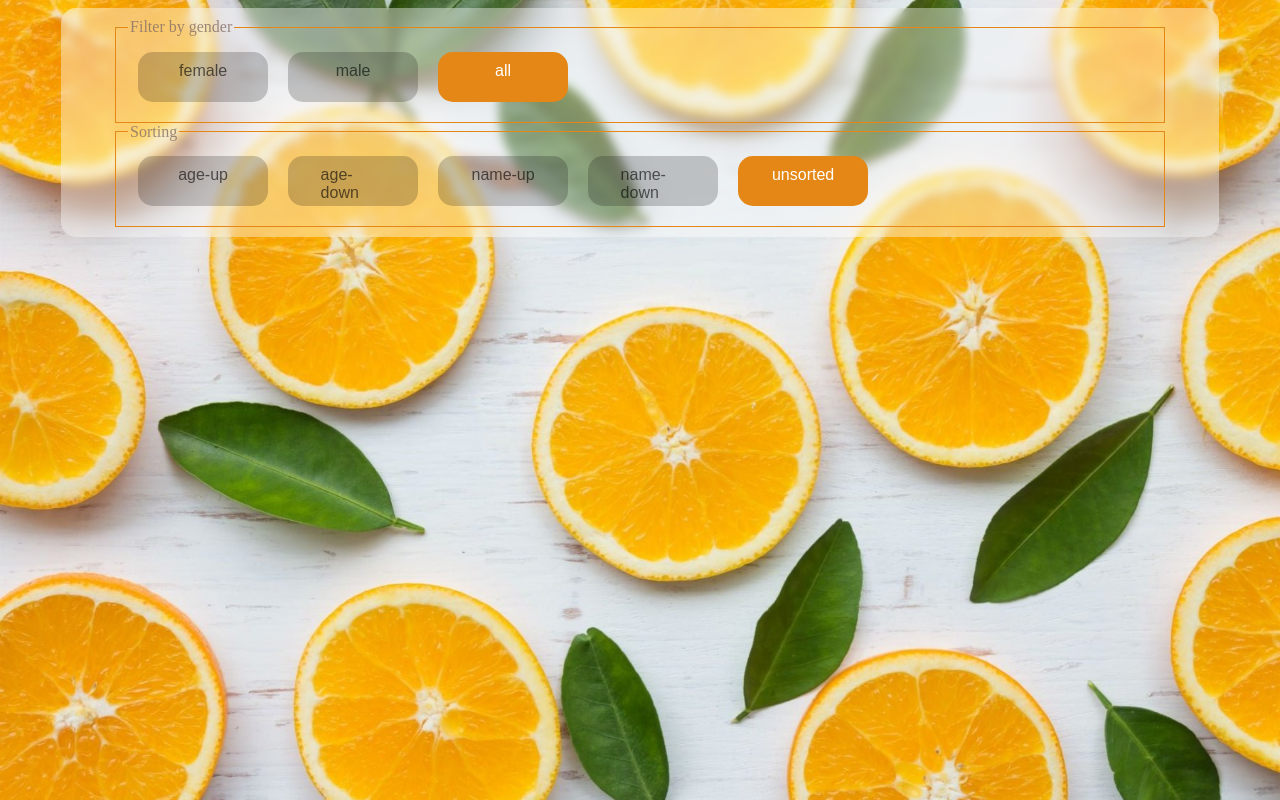
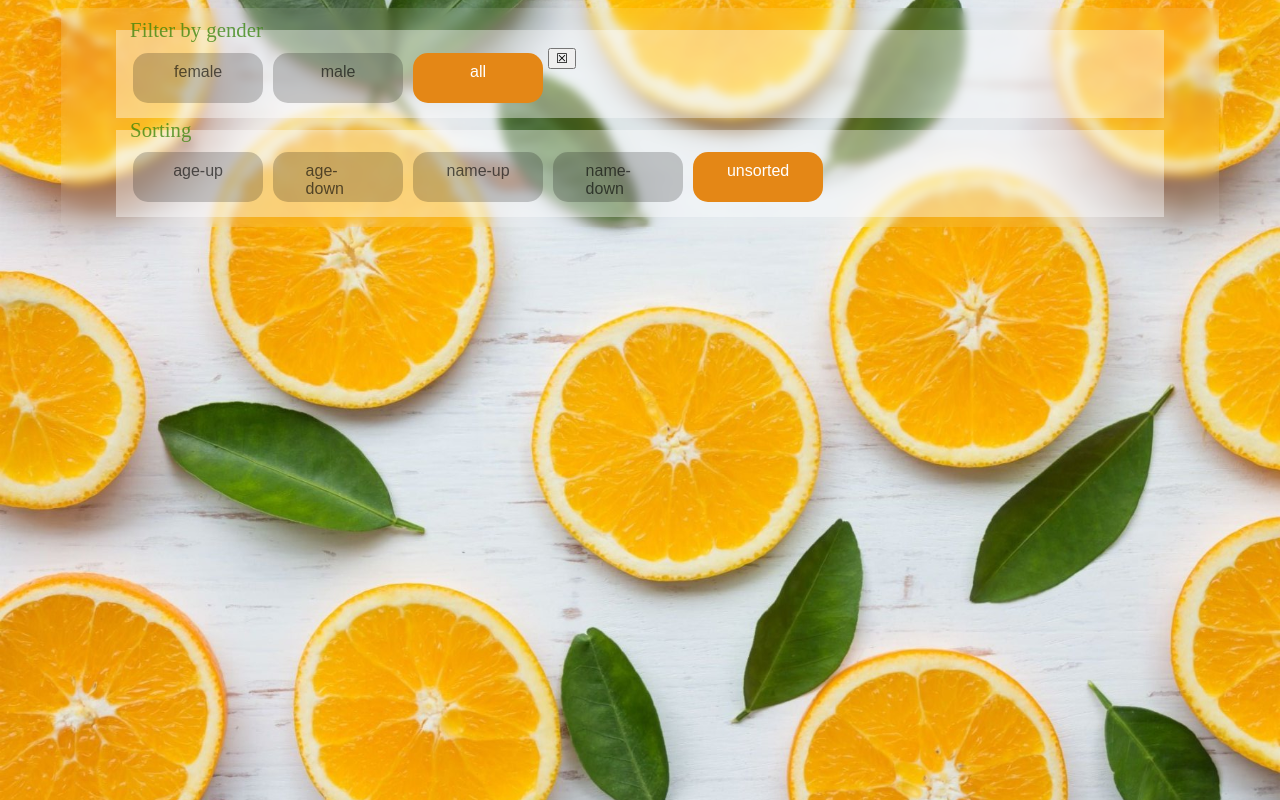
Before and after one commit to Nik3264/forms, a plain HTML site: page index.html in a window 1280 px wide. Drawn offline with Linux system fonts and the light colour scheme.

Commit message:
added input/but not styled

```diff
--- a/index.js
+++ b/index.js
@@ -1,3 +1,23 @@
+class Input{
+    constructor(buttonText){
+        this.buttonText=buttonText;
+    }
+
+    render(){
+        return `<div class="input__wrap">
+                    <input
+                        type="text"
+                        placeholder="looking for..."
+                        class="input"/>
+                    <div class="clear__wrap">
+                        <button
+                            id="clear">${this.buttonText}
+                        </button>
+                    </div>
+                </div>`
+    }
+}
+
 class Checkbox {
   constructor(id, classCheckbox, name, dataOn, dataOff, checked='') {
     this.id = id;
@@ -52,6 +72,7 @@ class Form {
   }
 }
 
+let input = new Input('&#9746;');
 let female = new Checkbox("demo1", "sex", "check", "female", "female");
 let male = new Checkbox("demo2", "sex", "check", "male", "male");
 let all = new Checkbox("demo3", "sex", "check", "all", "all");
@@ -64,12 +85,14 @@ let unsorted = new Checkbox("demo8", "sex", "check1", "unsorted", "unsorted");
 
 const myForm = new Form(".container", "form");
 
+
 myForm.addFieldSet("field1",'Filter by gender');
 myForm.addFieldSet("field2","Sorting");
 
 myForm.addCheckbox(female, '.field1');
 myForm.addCheckbox(male, '.field1');
 myForm.addCheckbox(all, '.field1');
+myForm.addCheckbox(input,'.field1');
 
 myForm.addCheckbox(ageUp, '.field2');
 myForm.addCheckbox(ageDown, '.field2');
--- a/style.css
+++ b/style.css
@@ -11,7 +11,7 @@ body {
     --sand: rgba(134, 111, 104, 0.8);
   }
 
-label {	margin: 10px;}
+label {	margin: 5px;}
 input {	display: none;}
 input+label,
 input+label::before {
@@ -52,21 +52,42 @@ input:checked+label::before {
 .sex:checked+label {	background-color:var(--carrot);}
 .sex:checked+label::before { color: white; }
 
+
+
 .form {
     width: 90%;
     max-width: 1200px;
     margin: 0 auto;
     padding: 10px;
-    background-color:rgba(255,255,255,0.4);
+    background-color:rgba(255,255,255,0.1);
     backdrop-filter: blur(5px);
-    border-radius:15px;
+    border-radius:5px;
 }
 
+.input__wrap {
+    display: flex;
+    flex-wrap: nowrap;
+    width: 200px;
+}
+.input {
+
+    width: 200px;
+    height: 100px;
+    background-color:rgba(255,255,255,0.4);
+}
+#clear {
+    position: absolute;
+
+}
 fieldset {
     display: flex;
     flex-wrap: wrap;
     max-width: 90%;
     margin: 0 auto;
-    border: 1px solid var(--carrot);
-    color:var(--sand);
+    border:none;
+    background-color:rgba(255,255,255,0.4);
 }
+legend {
+    font-size: 1.3em;
+    color:var(--green);
+}
```
